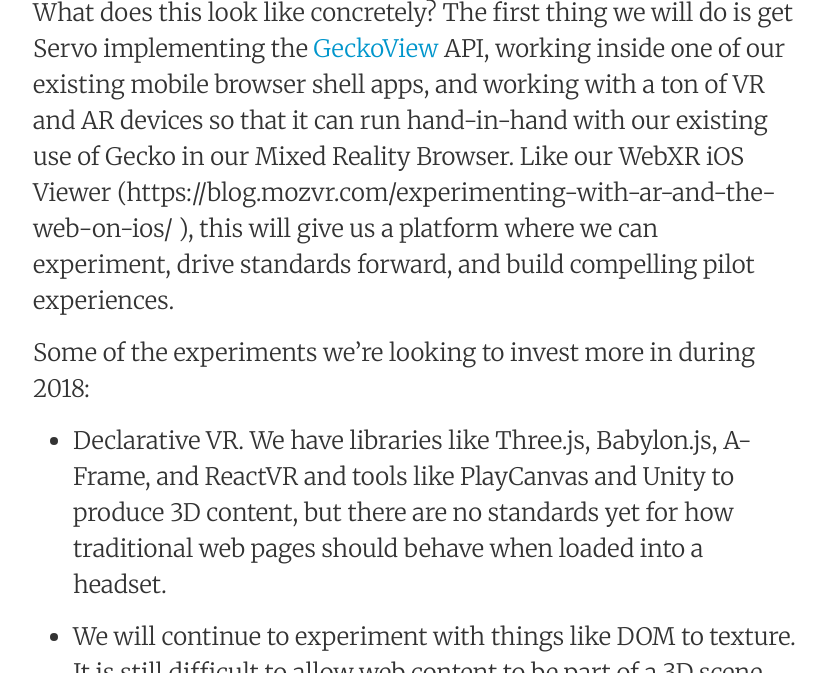
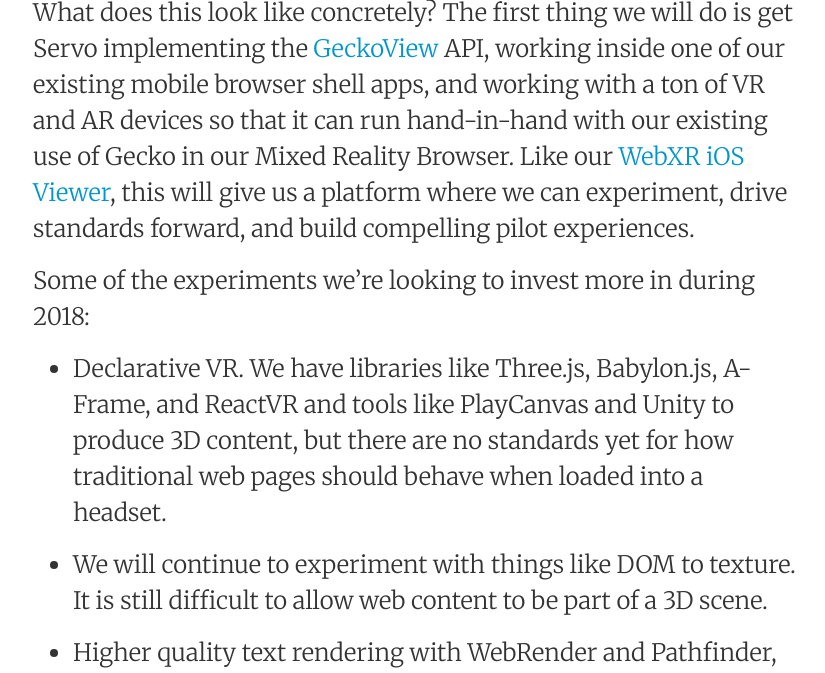
Before and after one commit to servo/blog.servo.org, a Jekyll site: the page built from _posts/2018-03-09-servo-and-mixed-reality.md, in a window 1280 px wide and 900 px high, scrolled down 1525 px, cut to the strip 227-900 px from the top of the window. Shown: the whole strip, without its empty margins (223-1048 px from the left). Built offline with Jekyll 4.4.1, drawn with Linux system fonts in a browser that asks for light colours.

Commit message:
Fix link to webxr viewer

```diff
--- a/_posts/2018-03-09-servo-and-mixed-reality.md
+++ b/_posts/2018-03-09-servo-and-mixed-reality.md
@@ -12,7 +12,7 @@
 
 [![Servo 6DOF A-Blast from September 2017](https://img.youtube.com/vi/QJPkID53AYc/0.jpg)](https://www.youtube.com/watch?v=QJPkID53AYc)
 
-What does this look like concretely? The first thing we will do is get Servo implementing the [GeckoView](https://wiki.mozilla.org/Mobile/GeckoView ) API, working inside one of our existing mobile browser shell apps, and working with a ton of VR and AR devices so that it can run hand-in-hand with our existing use of Gecko in our Mixed Reality Browser. Like our WebXR iOS Viewer (https://blog.mozvr.com/experimenting-with-ar-and-the-web-on-ios/ ), this will give us a platform where we can experiment, drive standards forward, and build compelling pilot experiences.
+What does this look like concretely? The first thing we will do is get Servo implementing the [GeckoView](https://wiki.mozilla.org/Mobile/GeckoView ) API, working inside one of our existing mobile browser shell apps, and working with a ton of VR and AR devices so that it can run hand-in-hand with our existing use of Gecko in our Mixed Reality Browser. Like our [WebXR iOS Viewer](https://blog.mozvr.com/experimenting-with-ar-and-the-web-on-ios/ ), this will give us a platform where we can experiment, drive standards forward, and build compelling pilot experiences.
 
 Some of the experiments we’re looking to invest more in during 2018:
 
```
